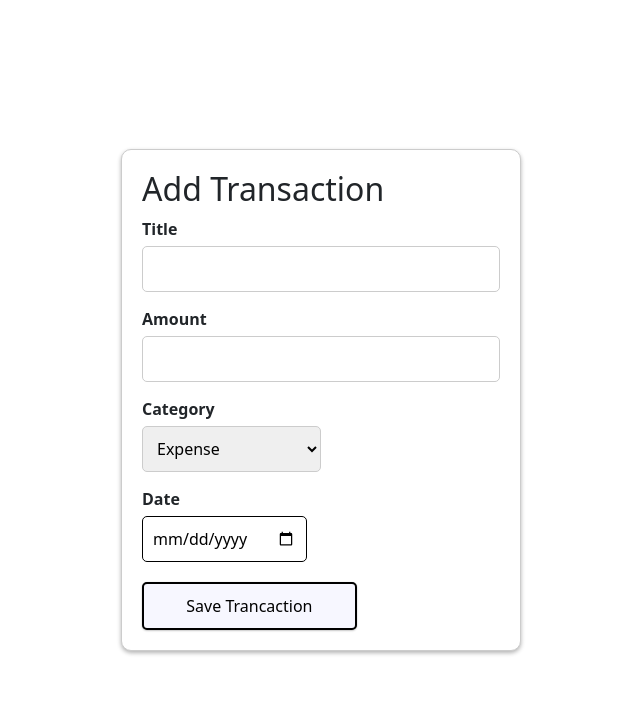
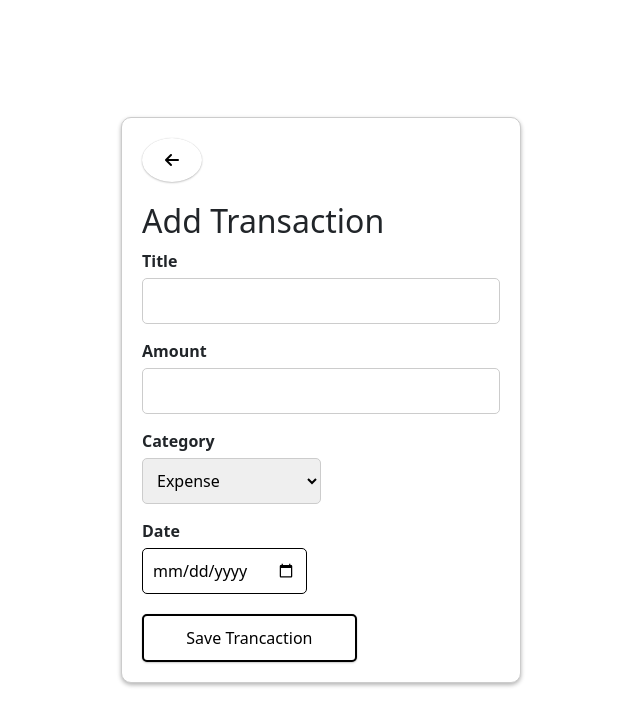
Before and after one commit to ahmedselamin/cashlysvv, a React (Create React App) app: page /add-transaction in a window 1280 px wide. Shown: the top 726 px of the page, without its empty margins (319-959 px from the left). Built offline with nearby package versions, Linux system fonts and the light colour scheme.

Commit message:
back button and more styling

```diff
--- a/src/components/AddTransaction/AddTransaction.css
+++ b/src/components/AddTransaction/AddTransaction.css
@@ -50,7 +50,6 @@
 }
 
 button {
-  background-color: #f7f7f7;
   color: black;
   border: 2px solid black;
   width: 60%;
@@ -60,3 +59,13 @@ button {
   font-size: 16px;
   cursor: pointer;
 }
+
+.login-btn {
+  background-color: white;
+}
+
+.back-btn {
+  margin-bottom: 20px;
+  width: 60px;
+  border-radius: 50%;
+}
--- a/src/components/AddTransaction/AddTransaction.jsx
+++ b/src/components/AddTransaction/AddTransaction.jsx
@@ -1,12 +1,18 @@
 import React from "react";
+import { useNavigate } from "react-router-dom";
 
 import "./AddTransaction.css";
 
 const AddTransaction = () => {
+  const navigate = useNavigate();
   return (
     <div className="add-transaction">
       <div className="transaction-container">
+        <button className="back-btn" onClick={() => navigate("/home")}>
+          <i class="fa fa-arrow-left" aria-hidden="true"></i>
+        </button>
         <h2>Add Transaction</h2>
+
         <form>
           <div className="form-group">
             <label>Title</label>
@@ -27,6 +33,7 @@ const AddTransaction = () => {
             <label>Date</label>
             <input type="date" required />
           </div>
+
           <button className="login-btn">Save Trancaction</button>
         </form>
       </div>
```
